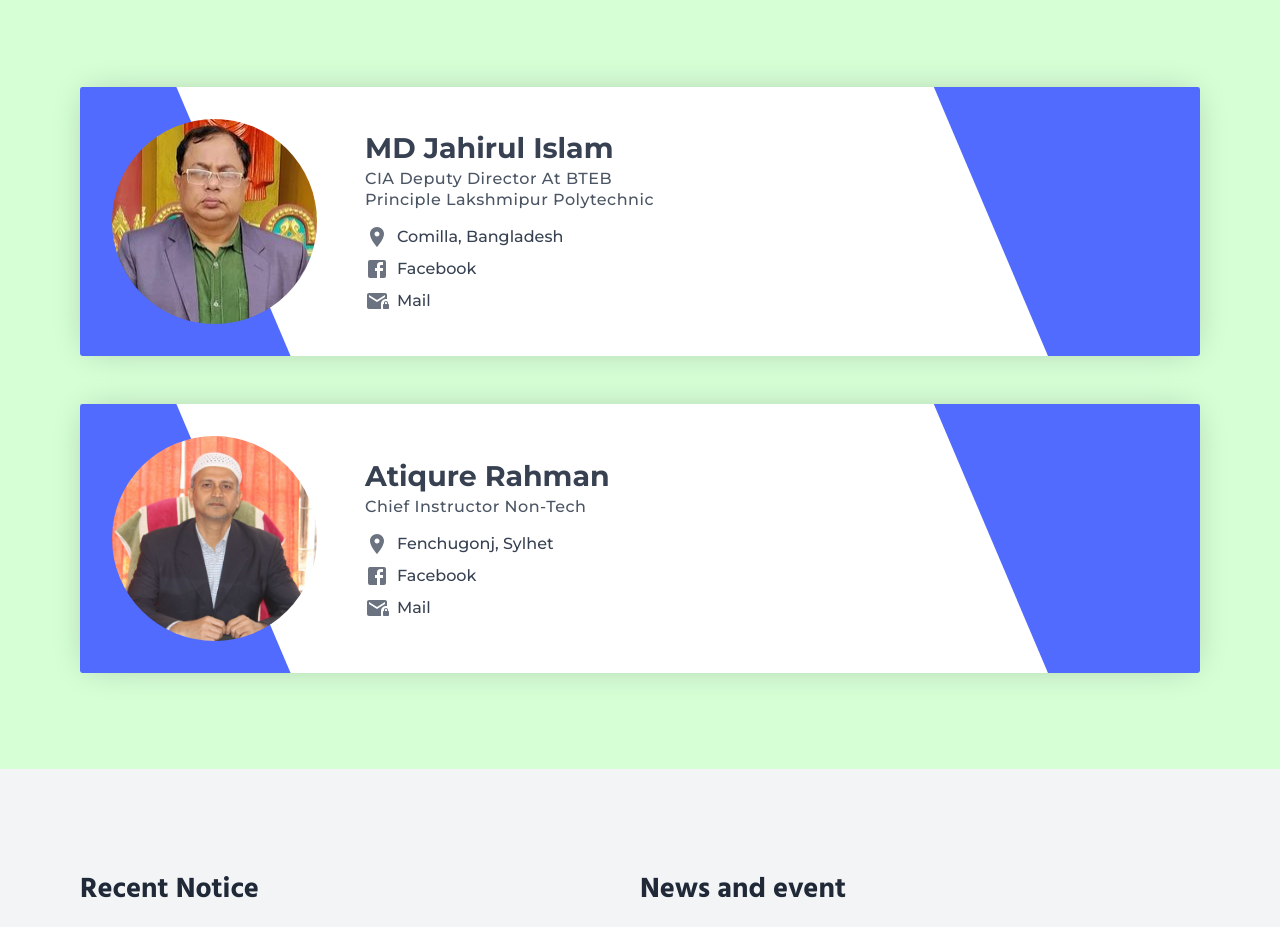
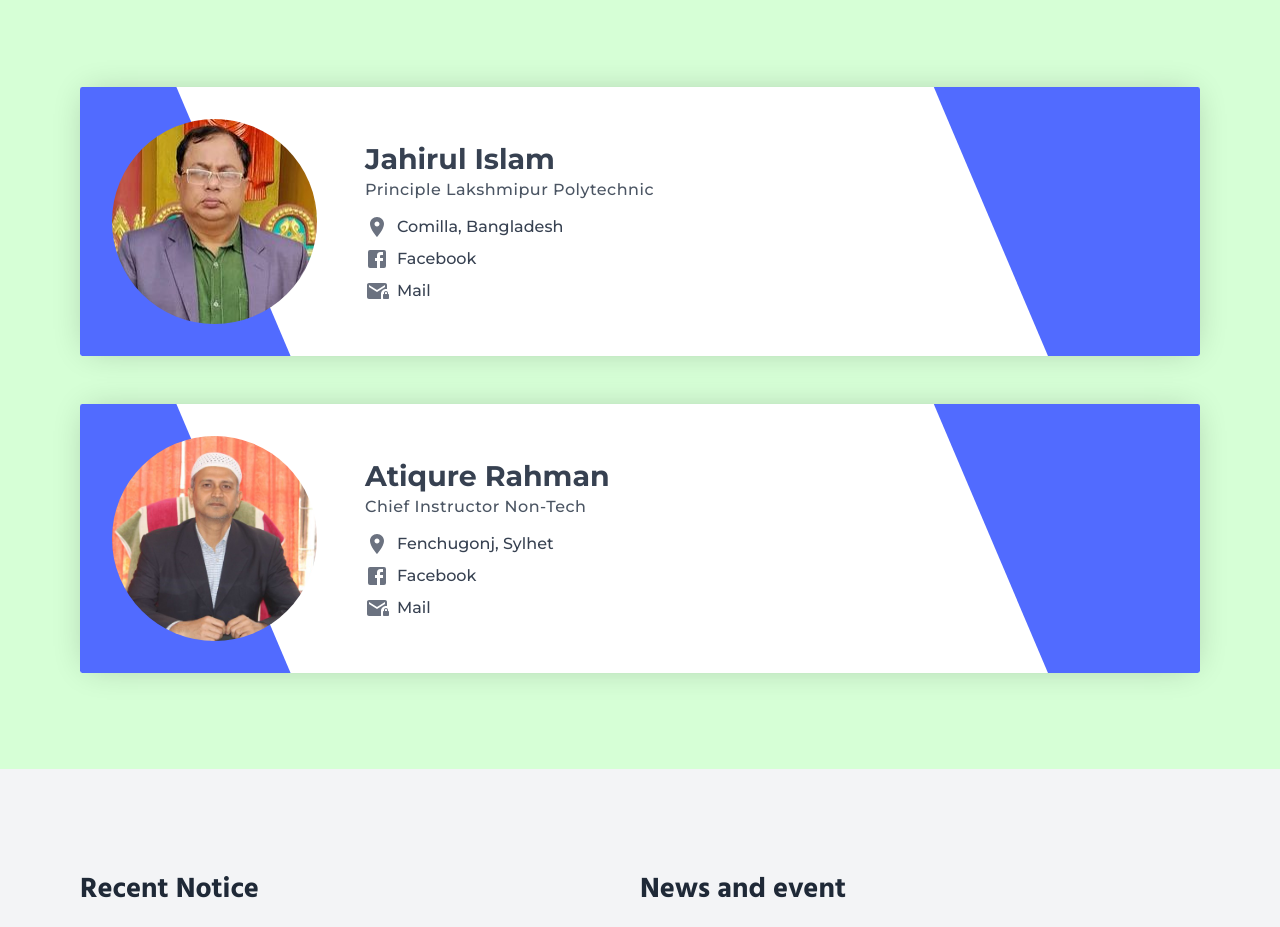
Before and after one commit to al-imam/lpi, a React (Vite) app: page / in a window 1280 px wide. Shown: the part 940-1867 px from the top of the page. Built offline with nearby package versions, Linux system fonts and the light colour scheme.

Commit message:
change name

```diff
--- a/src/components/Principal/Principal.jsx
+++ b/src/components/Principal/Principal.jsx
@@ -4,9 +4,8 @@ import FacebookIcon from "@mui/icons-material/Facebook";
 import LocationOnIcon from "@mui/icons-material/LocationOn";
 
 const head = {
-  name: "MD Jahirul Islam",
-  pod: "CIA Deputy Director At BTEB",
-  pod2: "Principle Lakshmipur Polytechnic",
+  name: "Jahirul Islam",
+  pod: "Principle Lakshmipur Polytechnic",
   location: "Comilla, Bangladesh",
 };
 
@@ -28,9 +27,6 @@ function Principal() {
                 <div className={classes.heading}>
                   <h4>{head.name}</h4>
                   <span className={classes.title}>{head.pod}</span>
-                  <span className={classes.title + " " + classes.a2}>
-                    {head.pod2}
-                  </span>
                 </div>
                 <div className={classes.social}>
                   <address className={classes.location}>
```
